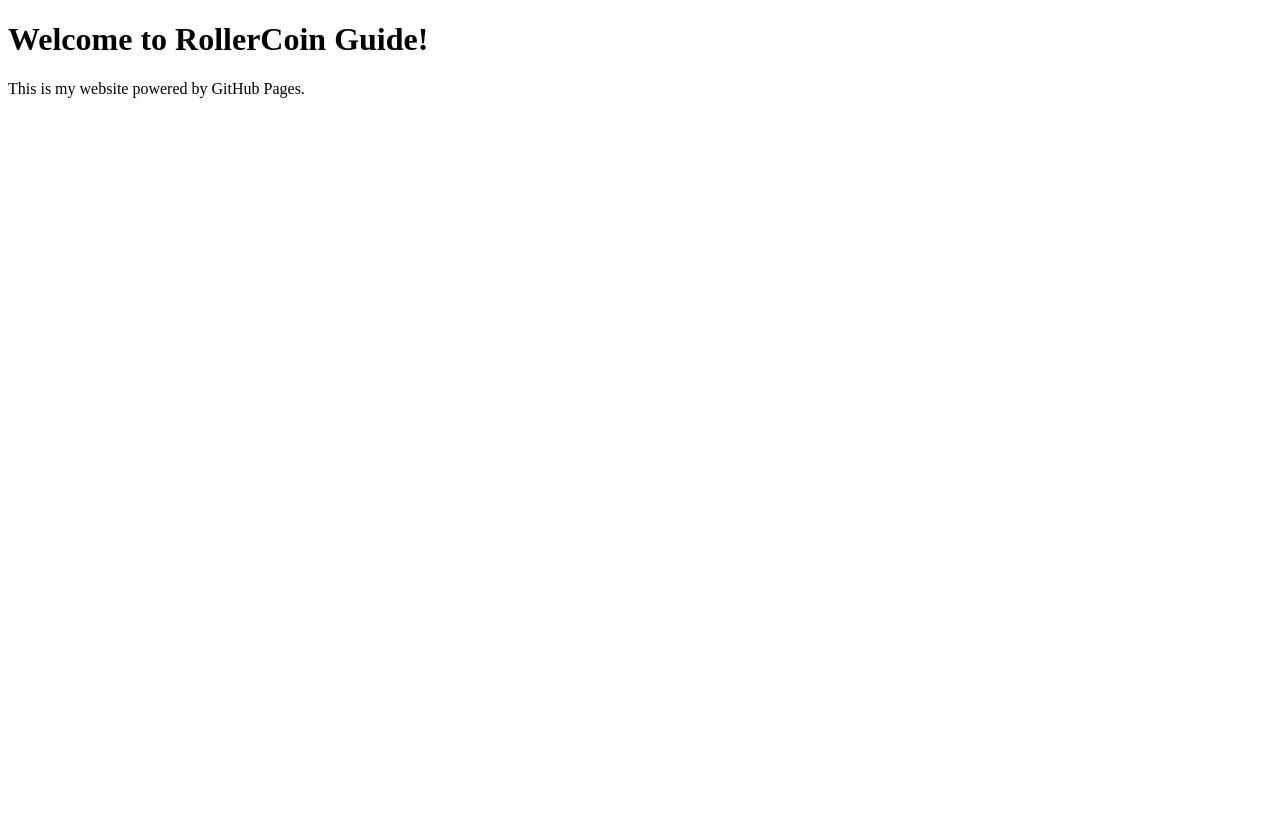
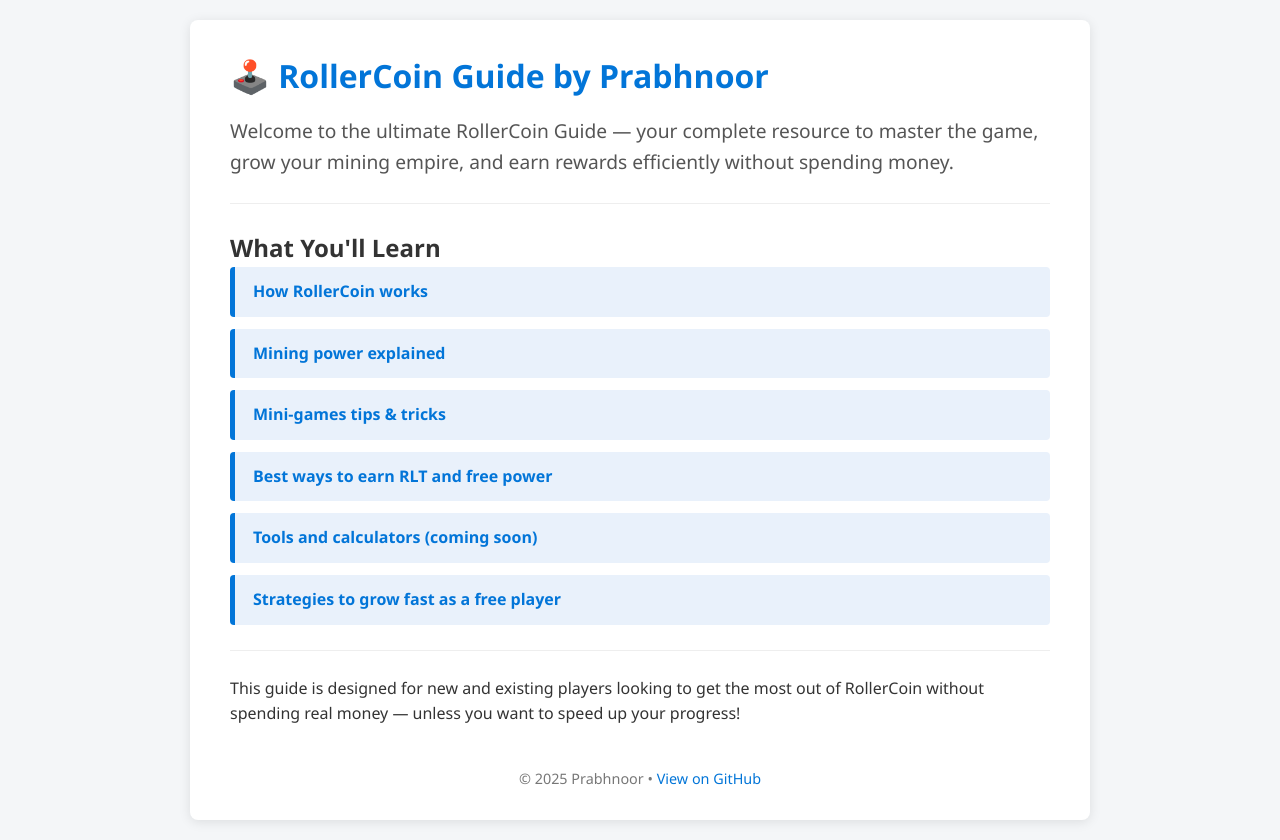
Before and after one commit to mr-prabhnoor/rollercoin-guide, a plain HTML site: page index.html in a window 1280 px wide. Before the commit the page ends 800 px from the top, so only its background shows below. Drawn offline with Linux system fonts and the light colour scheme.

Commit message:
Update to professional homepage design

```diff
--- a/index.html
+++ b/index.html
@@ -1,10 +1,110 @@
 <!DOCTYPE html>
-<html>
+<html lang="en">
 <head>
-  <title>RollerCoin Guide</title>
+  <meta charset="UTF-8" />
+  <meta name="viewport" content="width=device-width, initial-scale=1" />
+  <title>RollerCoin Guide by Prabhnoor</title>
+  <style>
+    /* Reset and base */
+    * {
+      box-sizing: border-box;
+      margin: 0; padding: 0;
+      font-family: 'Segoe UI', Tahoma, Geneva, Verdana, sans-serif;
+      color: #333;
+    }
+    body {
+      background: #f4f6f8;
+      line-height: 1.6;
+      padding: 20px;
+      display: flex;
+      justify-content: center;
+    }
+    .container {
+      max-width: 900px;
+      background: #fff;
+      border-radius: 8px;
+      box-shadow: 0 2px 12px rgba(0,0,0,0.1);
+      padding: 30px 40px;
+    }
+    h1 {
+      color: #0275d8;
+      margin-bottom: 15px;
+      font-weight: 700;
+    }
+    p.lead {
+      font-size: 1.2rem;
+      margin-bottom: 25px;
+      color: #555;
+    }
+    hr {
+      margin: 25px 0;
+      border: none;
+      border-top: 1px solid #eee;
+    }
+    ul {
+      list-style-type: none;
+      padding-left: 0;
+    }
+    ul li {
+      background: #e9f1fb;
+      border-left: 5px solid #0275d8;
+      margin-bottom: 12px;
+      padding: 12px 18px;
+      font-weight: 600;
+      color: #0275d8;
+      border-radius: 4px;
+      transition: background-color 0.3s ease;
+      cursor: default;
+    }
+    ul li:hover {
+      background-color: #d0e4fb;
+    }
+    footer {
+      margin-top: 40px;
+      font-size: 0.9rem;
+      color: #777;
+      text-align: center;
+    }
+    a {
+      color: #0275d8;
+      text-decoration: none;
+    }
+    a:hover {
+      text-decoration: underline;
+    }
+    @media (max-width: 600px) {
+      .container {
+        padding: 20px;
+      }
+      h1 {
+        font-size: 1.6rem;
+      }
+    }
+  </style>
 </head>
 <body>
-  <h1>Welcome to RollerCoin Guide!</h1>
-  <p>This is my website powered by GitHub Pages.</p>
+  <div class="container">
+    <h1>🕹️ RollerCoin Guide by Prabhnoor</h1>
+    <p class="lead">
+      Welcome to the ultimate RollerCoin Guide — your complete resource to master the game, grow your mining empire, and earn rewards efficiently without spending money.
+    </p>
+    <hr />
+    <h2>What You'll Learn</h2>
+    <ul>
+      <li>How RollerCoin works</li>
+      <li>Mining power explained</li>
+      <li>Mini-games tips & tricks</li>
+      <li>Best ways to earn RLT and free power</li>
+      <li>Tools and calculators (coming soon)</li>
+      <li>Strategies to grow fast as a free player</li>
+    </ul>
+    <hr />
+    <p>
+      This guide is designed for new and existing players looking to get the most out of RollerCoin without spending real money — unless you want to speed up your progress!
+    </p>
+    <footer>
+      &copy; 2025 Prabhnoor • <a href="https://github.com/mr-prabhnoor/rollercoin-guide" target="_blank" rel="noopener noreferrer">View on GitHub</a>
+    </footer>
+  </div>
 </body>
 </html>
```
